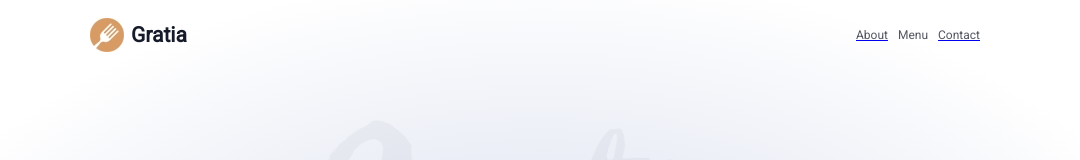
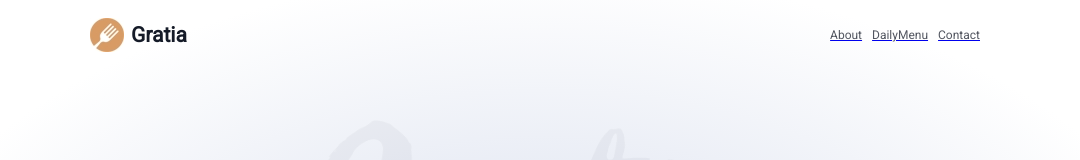
Before and after one commit to 3ndrius/RecipeApp, a React (Create React App) app: page / in a window 1280 px wide. Shown: the top 160 px of the page, without its empty margins (100-1180 px from the left). Built offline with nearby package versions, Linux system fonts and the light colour scheme.

Commit message:
Adding all routing and link

```diff
--- /dev/null
+++ b/src/components/Daily.js
@@ -0,0 +1,14 @@
+import React from 'react'
+
+
+const Daily = () => {
+
+    return (
+      <div>
+
+        Daily
+      </div>
+    )
+
+}
+export default Daily;
--- a/src/components/Menu.js
+++ b/src/components/Menu.js
@@ -12,7 +12,7 @@ const Menu = () => {
           <div className="logo"> <img src="/logo.jpg" alt="logo"/>  <h2>Gratia</h2></div>
           <ul className="nav">
              <Link to="/about"><li className="item">About</li></Link>
-            <li className="item">Menu</li>
+            <Link to="/daily-menu"><li className="item">DailyMenu</li></Link>
             <Link to="/contact"> <li className="item">Contact</li></Link>
 
           </ul>
--- a/src/components/Router.js
+++ b/src/components/Router.js
@@ -5,6 +5,7 @@ import App from "../App";
 import Recipe from "./Recipe";
 import About from './About';
 import Contact from './Contact';
+import Daily from './Daily';
 
 const Router = () => (
     <BrowserRouter>
@@ -13,6 +14,7 @@ const Router = () => (
             <Route path="/recipe/:id" component={Recipe} />
             <Route path="/about" component={About} />
             <Route path="/contact" component={Contact} />
+            <Route path="/daily-menu" component={Daily} />
         </Switch>
     </BrowserRouter>
 );
```
